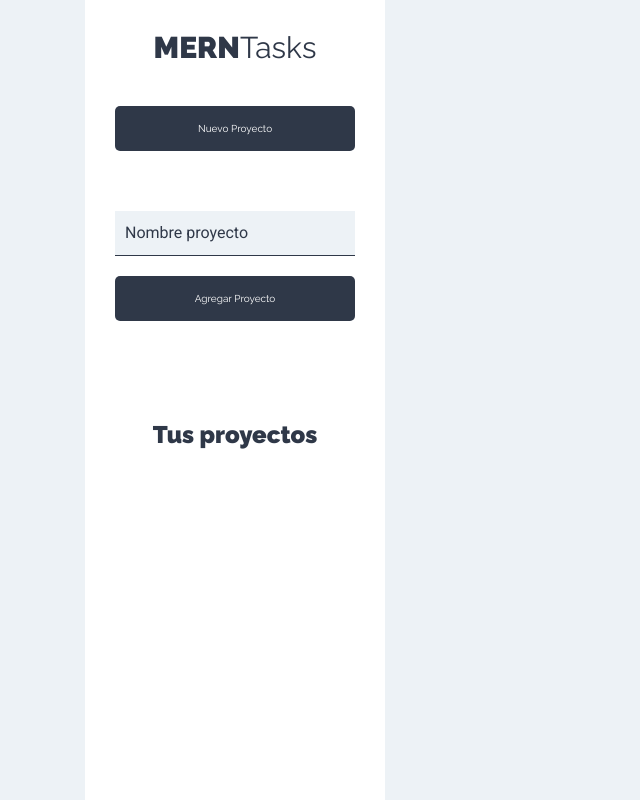
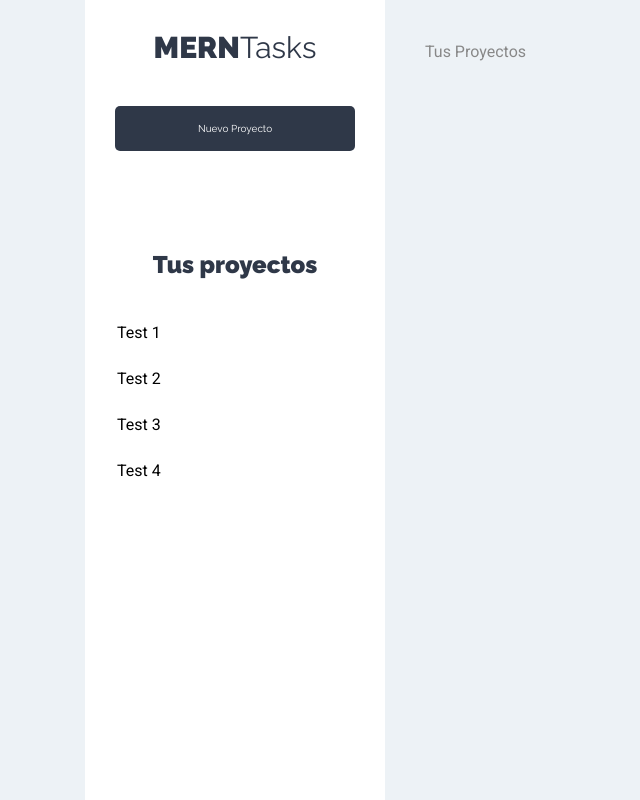
Before and after one commit to BladimirDelBarrioPizarro/MERN, a React (Create React App) app: page /projects in a window 1280 px wide. Shown: the whole page, without its empty margins (0-640 px from the left). Built offline with nearby package versions, Linux system fonts and the light colour scheme.

Commit message:
feat: added listprojects.compoent and projects.component and project.component

```diff
--- a/src/index.css
+++ b/src/index.css
@@ -124,10 +124,10 @@ aside  {
 .projects {
   margin-top: 10rem;
 }
-.listado-proyectos li {
+.list-projects li {
   margin-bottom: 2rem;
 }
-.listado-proyectos li a {
+.list-projects li a {
   font-size: 1.4rem;
   color: var(--gris2);
   line-height: 1.5;
@@ -333,3 +333,7 @@ aside  {
 button {
  margin:1rem;
 }
+
+.noEdge{
+  border:0
+}
--- /dev/null
+++ b/src/modules/projects/components/listprojects.component.js
@@ -0,0 +1,21 @@
+import React from 'react';
+import Project from './project.component';
+
+const ListProjects = () => {
+
+        const projects = [
+            {name:'Test 1'},
+            {name:'Test 2'},
+            {name:'Test 3'},
+            {name:'Test 4'}
+        ];
+    return(
+
+            <ul className="list-projects">
+               {projects.map(item => (<Project project={item}></Project>))}
+            </ul>
+
+    );
+}
+
+export default ListProjects;
--- a/src/modules/projects/components/newproject.component.js
+++ b/src/modules/projects/components/newproject.component.js
@@ -1,15 +1,43 @@
-import React, { Fragment } from 'react';
+import React, { Fragment,useState } from 'react';
+import Swal from 'sweetalert2';
+
 
 const NewProject = () => {
+
+ const [open,setOpen] = useState(false);
+ const handleClick = () => {
+    {!open?
+    setOpen(true)
+    :setOpen(false)}
+ }
+
+ const [project,setProject] = useState('');
+
+
+ const handleProject = (e) => {
+        setProject(e.target.value);
+ }
+
+ const handleSubmit = (e) => {
+    e.preventDefault();
+    if(project === ''){
+        Swal.fire('The project name cannot be empty!')
+    }
+    console.log(project)
+ }
+
   return (
    <Fragment>
-   <input type="submit" className="btn btn-primario btn-block" value="Nuevo Proyecto"></input>
-
+   <input type="submit" className="btn btn-primario btn-block" value="Nuevo Proyecto" onClick={handleClick}></input>
+    {open?
     <form className="new-project-form">
-        <input type="text" className="input-text" placeholder="Nombre proyecto"></input>
-        <input type="submit" className="btn btn-primario btn-block" value="Agregar Proyecto"></input>
+        <input type="text" className="input-text" placeholder="Nombre proyecto" onChange={e => handleProject(e)}></input>
+        <input type="submit" className="btn btn-primario btn-block" value="Agregar Proyecto" onClick={handleSubmit}></input>
     </form>
+    :''}
     </Fragment>
  )}
 
+
+
 export default NewProject;
--- /dev/null
+++ b/src/modules/projects/components/project.component.js
@@ -0,0 +1,11 @@
+import React from 'react';
+
+const Project = (project) => {
+    console.log(project)
+    return(
+            <li>
+                <input type="text" className="noEdge" value={project.project.name}></input>
+            </li>
+    );
+}
+export default Project;
--- a/src/modules/projects/components/projects.component.js
+++ b/src/modules/projects/components/projects.component.js
@@ -11,7 +11,7 @@ const Projects = () => {
             <div className="seccion-principal">
                 <main>
                     <div className="container-tasks" >
-
+                       Tus Proyectos
                     </div>
                 </main>
             </div>
--- a/src/modules/projects/components/sidebar.component.js
+++ b/src/modules/projects/components/sidebar.component.js
@@ -1,5 +1,6 @@
 import React from 'react';
 import Newproject from './newproject.component';
+import ListProjects from './listprojects.component';
 
 const Sidebar = () => {
     return(
@@ -12,6 +13,7 @@ const Sidebar = () => {
 
                 <div className="projects">
                     <h2>Tus proyectos</h2>
+                    <ListProjects></ListProjects>
                 </div>
             </aside>
 
```
